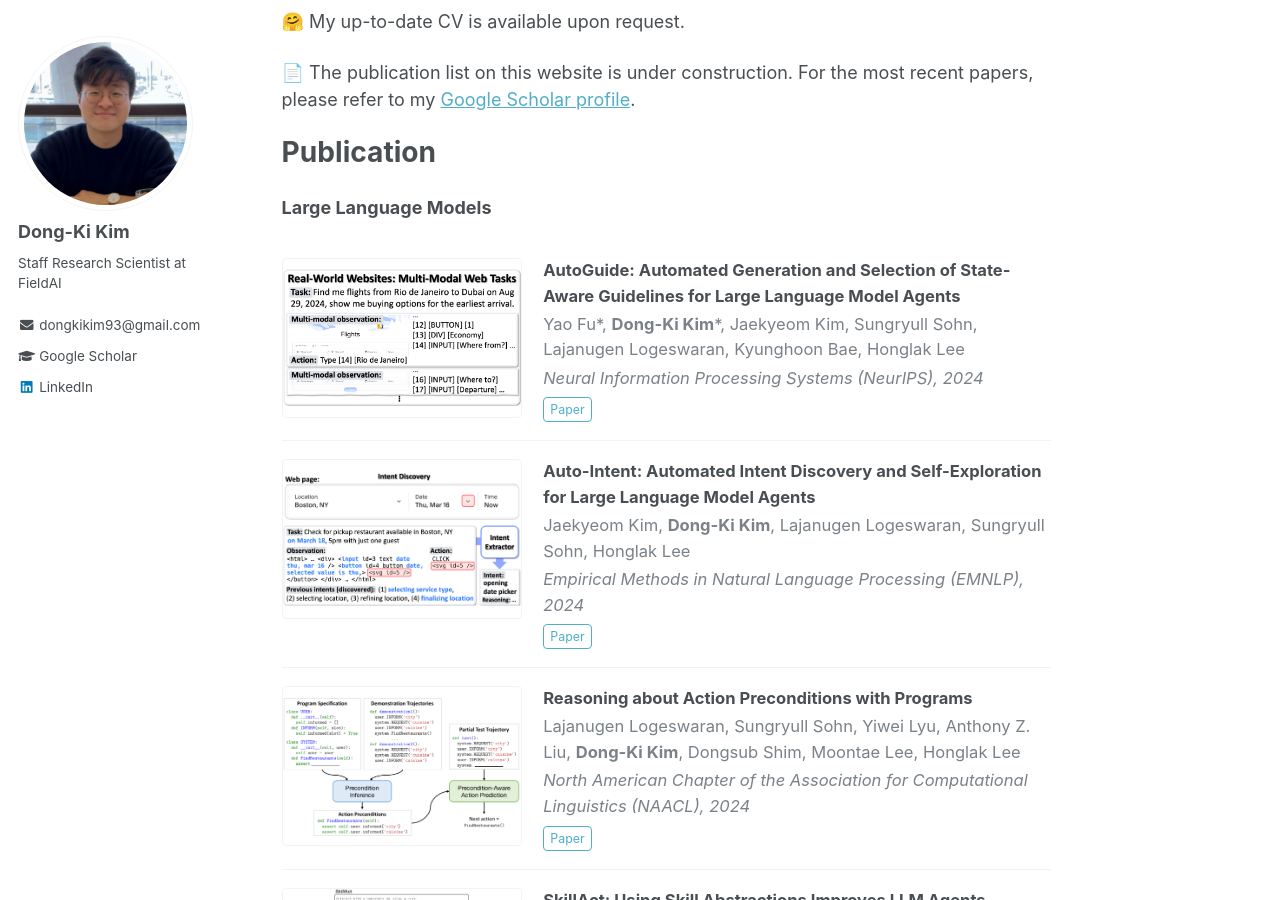
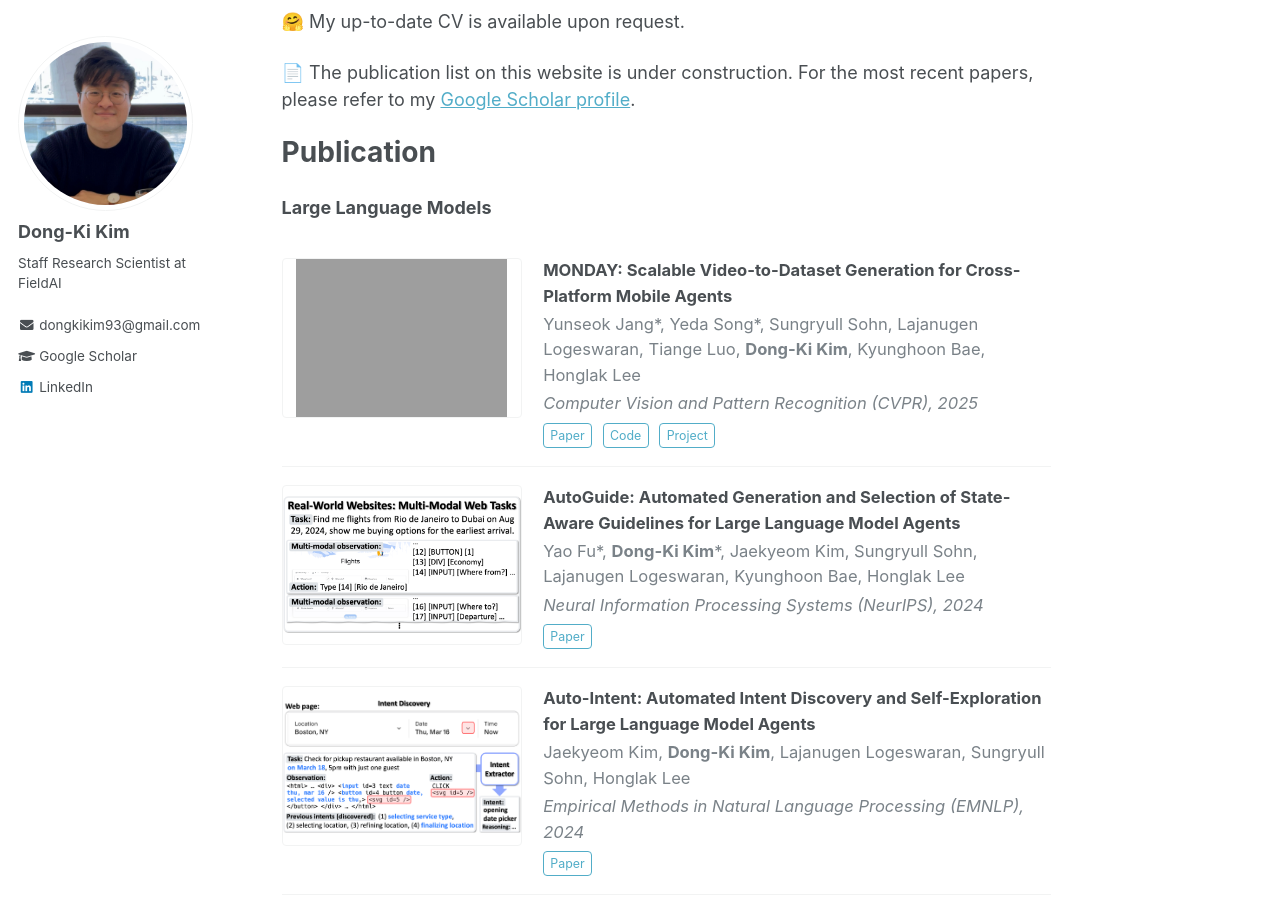
Before and after one commit to dkkim93/dkkim93.github.io, a Jekyll site: the page built from _pages/about.md, in a window 1280 px wide and 900 px high, scrolled down 368 px. Built offline with Jekyll 4.4.1, drawn with Linux system fonts in a browser that asks for light colours; grey boxes are pictures that could not be loaded.

Commit message:
added monday paper

```diff
--- a/_pages/about.md
+++ b/_pages/about.md
@@ -21,6 +21,22 @@ Publication
 ======
 
 <h3 class="pub-section-title">Large Language Models</h3>
+
+<div class="pub-entry">
+  <div class="pub-img">
+    <img src="/images/pubs/monday.gif" onerror="this.onerror=null; this.src='/images/pubs/placeholder.svg';" alt="MONDAY">
+  </div>
+  <div class="pub-text">
+    <span class="pub-title">MONDAY: Scalable Video-to-Dataset Generation for Cross-Platform Mobile Agents</span>
+    <span class="pub-authors">Yunseok Jang*, Yeda Song*, Sungryull Sohn, Lajanugen Logeswaran, Tiange Luo, <strong>Dong-Ki Kim</strong>, Kyunghoon Bae, Honglak Lee</span>
+    <span class="pub-venue">Computer Vision and Pattern Recognition (CVPR), 2025</span>
+    <div class="pub-links">
+      <a href="https://arxiv.org/abs/2505.14829" target="_blank">Paper</a>
+      <a href="https://github.com/monday-dataset/MONDAY" target="_blank">Code</a>
+      <a href="https://monday-dataset.github.io/" target="_blank">Project</a>
+    </div>
+  </div>
+</div>
 
 <div class="pub-entry">
   <div class="pub-img">
```
Also changed, not shown: 1 other file.
